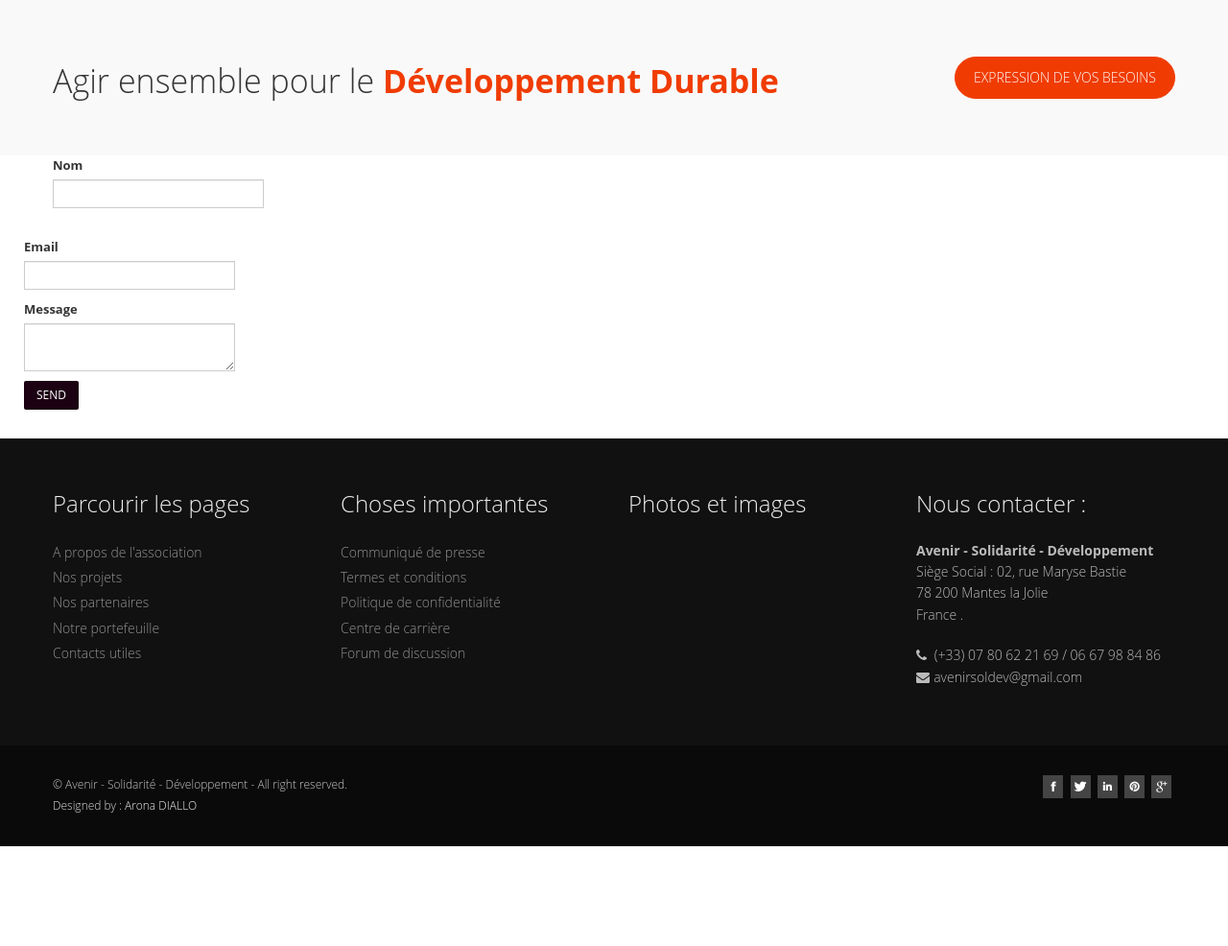
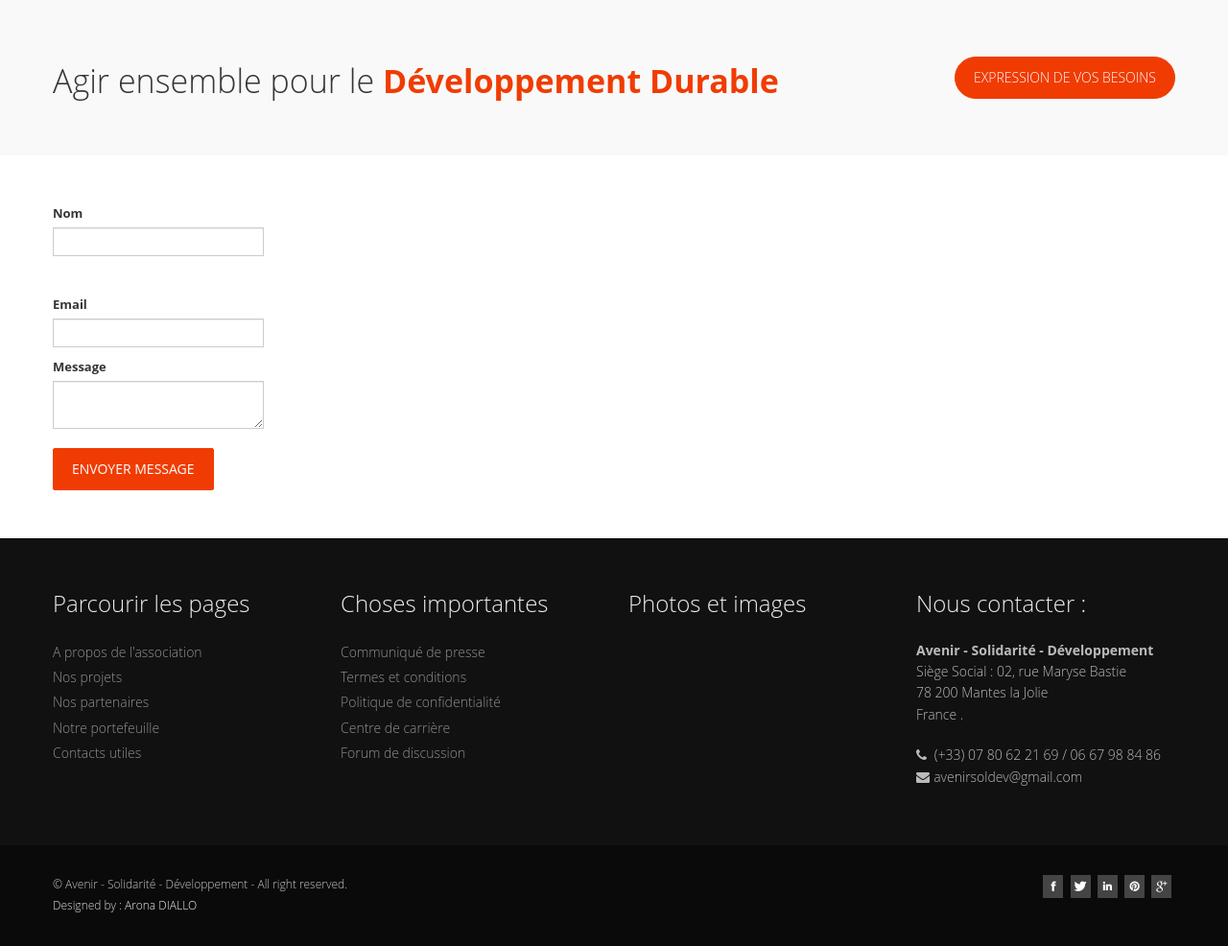
Before and after one commit to Roun1974/Association, a Symfony app: template templates/contact/index.html.twig in a window 1280 px wide. Shown: the part 583-1569 px from the top of the page at 96% size. Before the commit the page ends 1465 px from the top, so only its background shows below. Run offline with Twig, Linux system fonts and the light colour scheme; the template is opened without the code that fills it, so the values that code supplies are empty; form fields are guessed from the names that the template uses; some libraries are stand-ins or nearby versions.

Commit message:
Finalisation envoi mail

```diff
--- a/templates/contact/index.html.twig
+++ b/templates/contact/index.html.twig
@@ -3,13 +3,16 @@
 {% block title %}Formulaire de contact{% endblock %}
 
 {% block body %}
+ <section id="content">
  <div class="container">
         <div class="row">
           <div class="span12">
 {{ form_start(form) }}
+<div class="row">
+  <div class="span4 form-group">
     {{ form_row(form.nom, {'attr': {'class': 'form-control'}}) }}
 
-
+</div>
 </div>
 <div class="form-group">
     {{ form_row(form.email, {'attr': {'class': 'form-control'}}) }}
@@ -21,10 +24,11 @@
 </div>
 
 <div class="form-group">
-    <input type="submit" value="Send" class="btn btn-primary py-3 px-5">
+    <input type="submit" value="Envoyer message" class="btn btn-large btn-theme margintop10">
 </div>
 {{ form_end(form) }}
 </div>
 </div>
 </div>
+</section>
 {% endblock %}
--- a/templates/inc/_nav.html.twig
+++ b/templates/inc/_nav.html.twig
@@ -125,7 +125,7 @@
                       <a href="#">Videos </a>
                     </li>
                     <li>
-                      <a href="#">Contact </a>
+                      <a href="contact">Contact </a>
                     </li>
                     {% if is_granted("ROLE_ADMIN") %}
                      <li class="dropdown">
```
